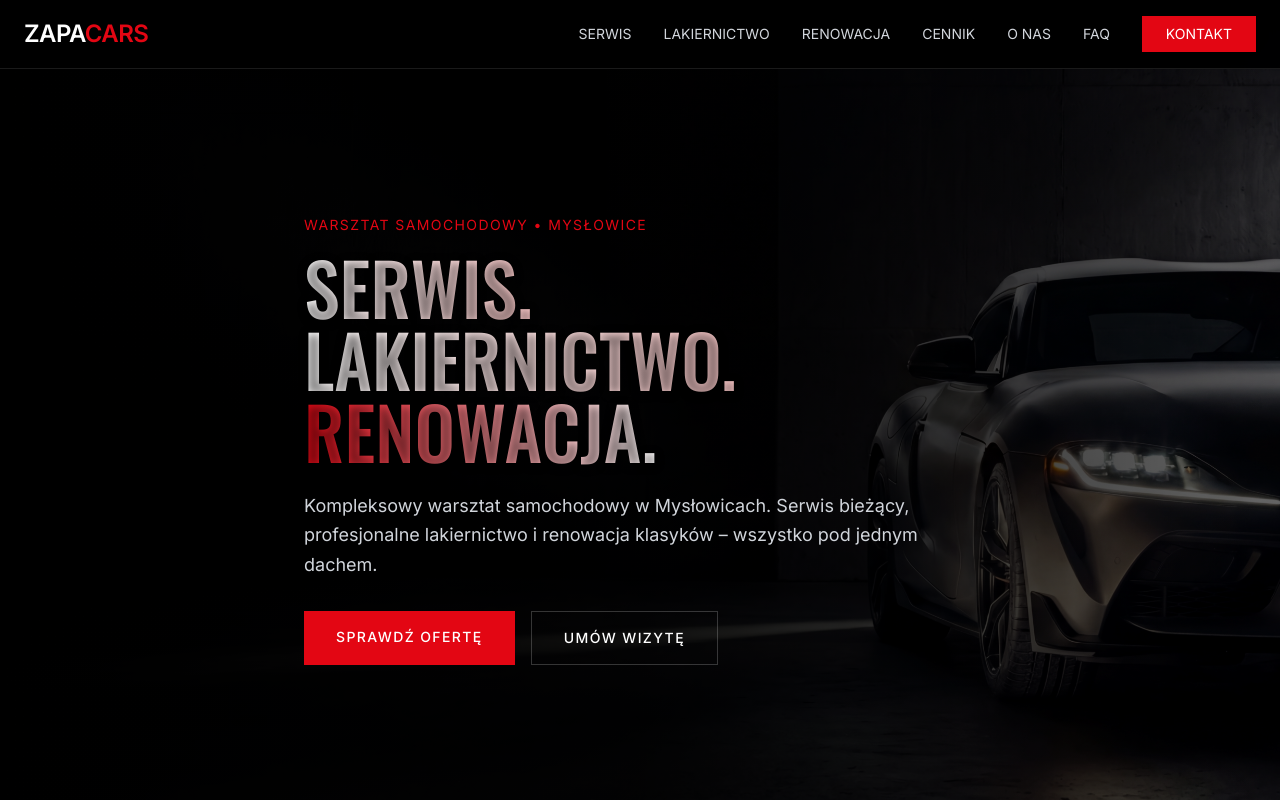
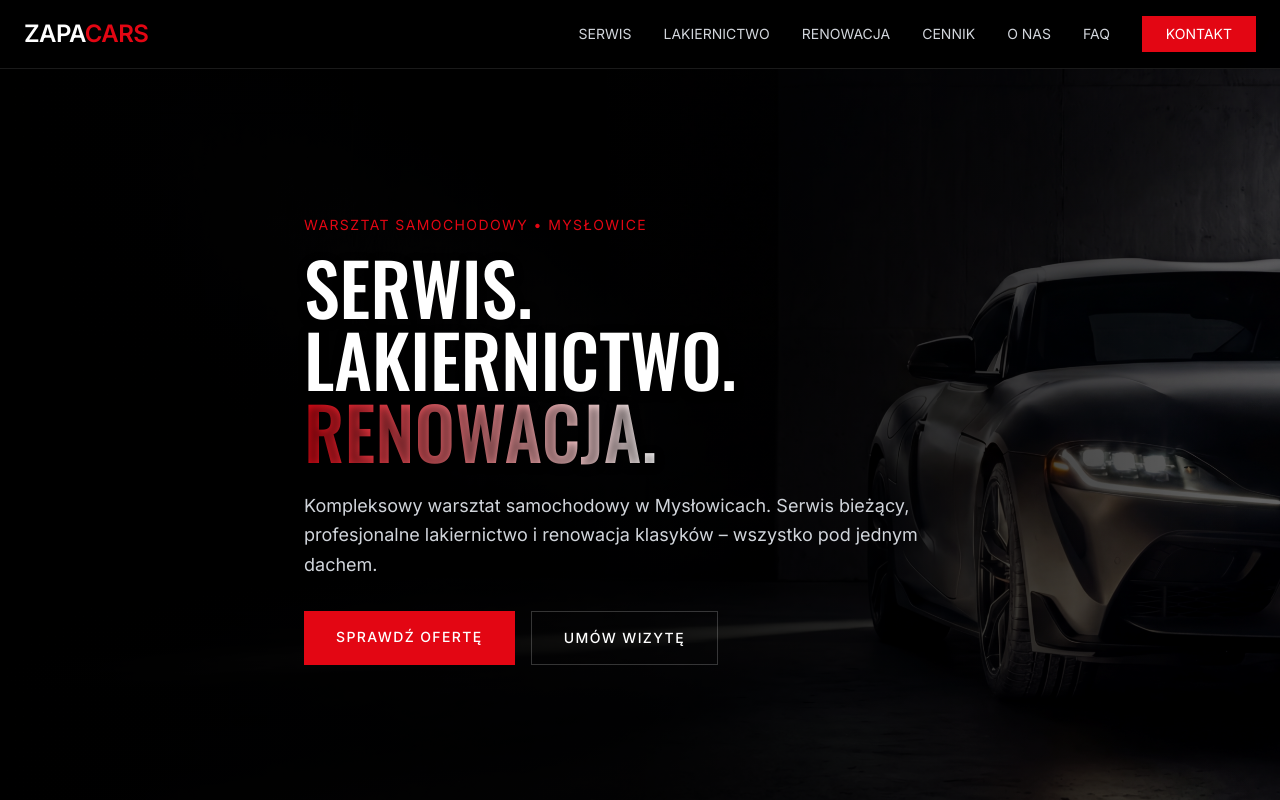
Before and after one commit to Ordoflow44/zapacars, a Next.js app in the folder frontend/: page / in a window 1280 px wide. Shown: the top 800 px of the page. Built offline with nearby package versions, Linux system fonts and the light colour scheme.

Commit message:
fix: SERWIS/LAKIERNICTWO plain white, RENOWACJA gradient stays

```diff
--- a/frontend/app/page.tsx
+++ b/frontend/app/page.tsx
@@ -38,8 +38,8 @@ export default function Home() {
           <div className="max-w-2xl">
             <p className="text-[#E30613] text-sm uppercase tracking-widest mb-4">WARSZTAT SAMOCHODOWY • MYSŁOWICE</p>
             <h1 className="text-5xl md:text-7xl font-medium mb-6 leading-tight">
-              <span className="bg-gradient-to-r from-white to-red-200 bg-clip-text text-transparent">SERWIS.</span><br/>
-              <span className="bg-gradient-to-r from-white to-red-200 bg-clip-text text-transparent">LAKIERNICTWO.</span><br/>
+              <span className="text-white">SERWIS.</span><br/>
+              <span className="text-white">LAKIERNICTWO.</span><br/>
               <span className="bg-gradient-to-r from-[#E30613] to-white bg-clip-text text-transparent">RENOWACJA.</span>
             </h1>
             <p className="text-gray-300 text-lg mb-8 leading-relaxed">
```
